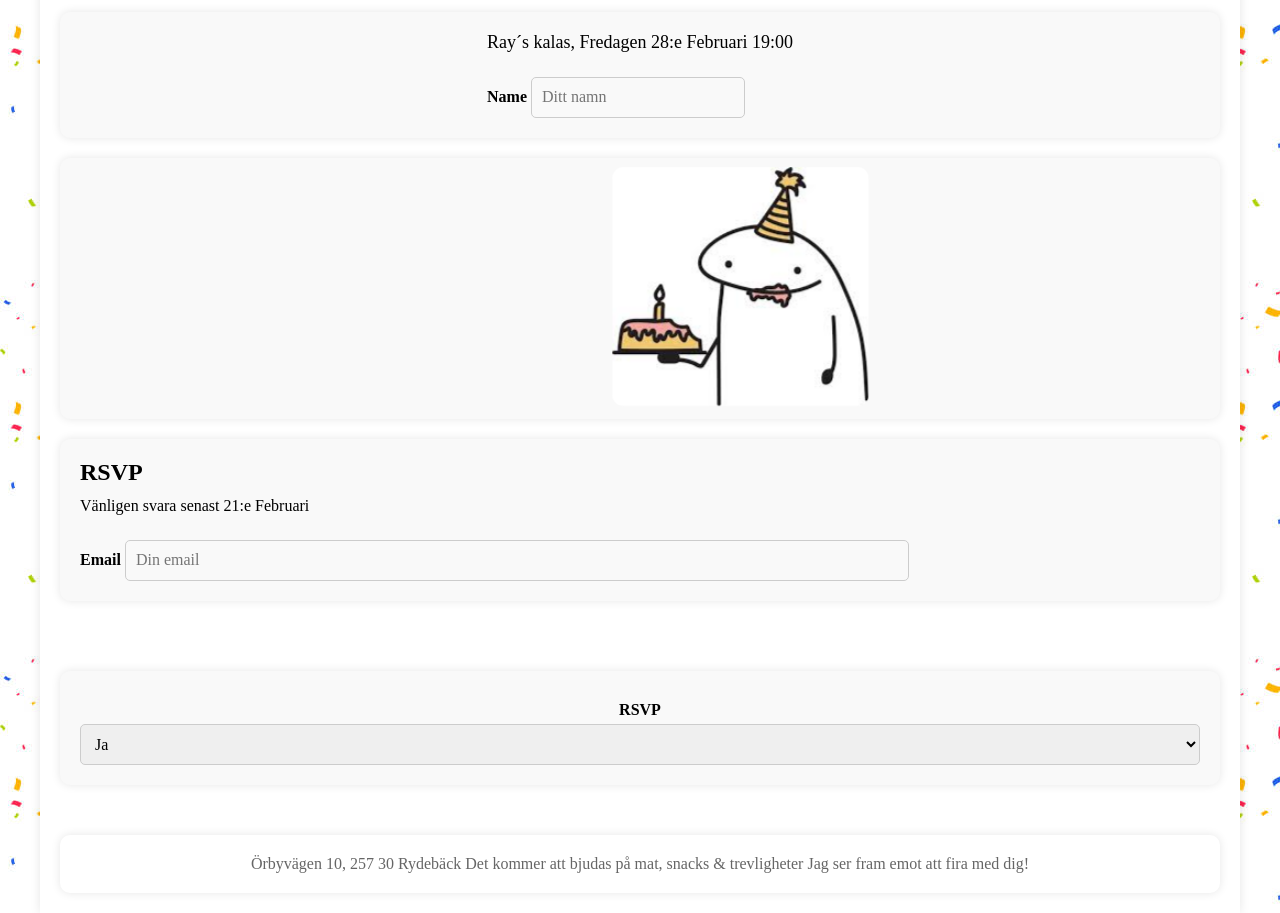
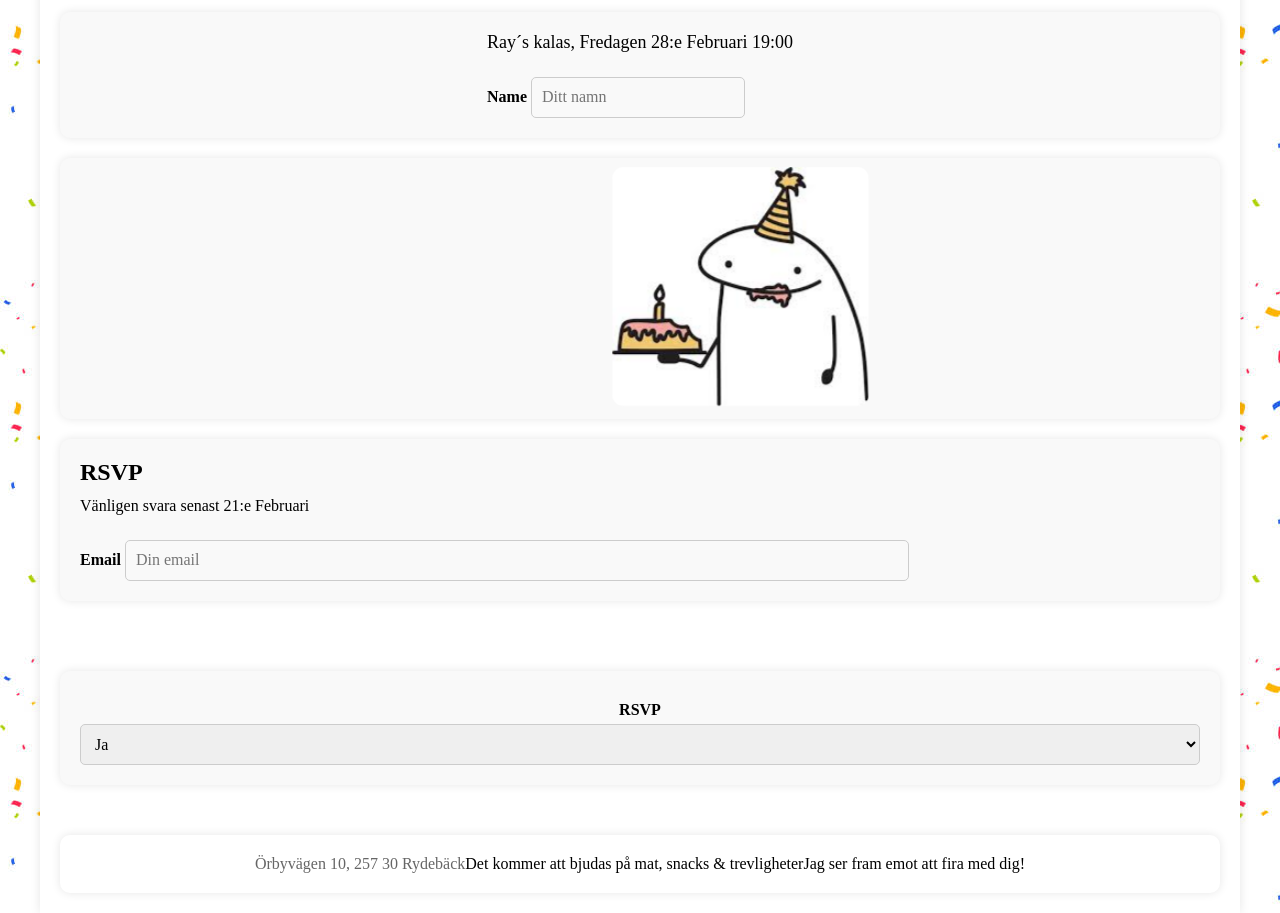
Before and after one commit to raymond-chao/css-animations, a plain HTML site: page index.html in a window 1280 px wide. Shown: the part 88-1001 px from the top of the page. Drawn offline with Linux system fonts and the light colour scheme.

Commit message:
footer changes

```diff
--- a/index.html
+++ b/index.html
@@ -48,9 +48,9 @@
 
             <section>
                 <footer class="footer">
-                    <p class="adress">Örbyvägen 10, 257 30 Rydebäck
-                        Det kommer att bjudas på mat, snacks & trevligheter
-                        Jag ser fram emot att fira med dig!</p>
+                    <p class="adress">Örbyvägen 10, 257 30 Rydebäck</p>
+                    <p class="info">Det kommer att bjudas på mat, snacks & trevligheter</p>
+                    <p class="info">Jag ser fram emot att fira med dig!</p>
                 </footer>
             </section>
         </form>
```
